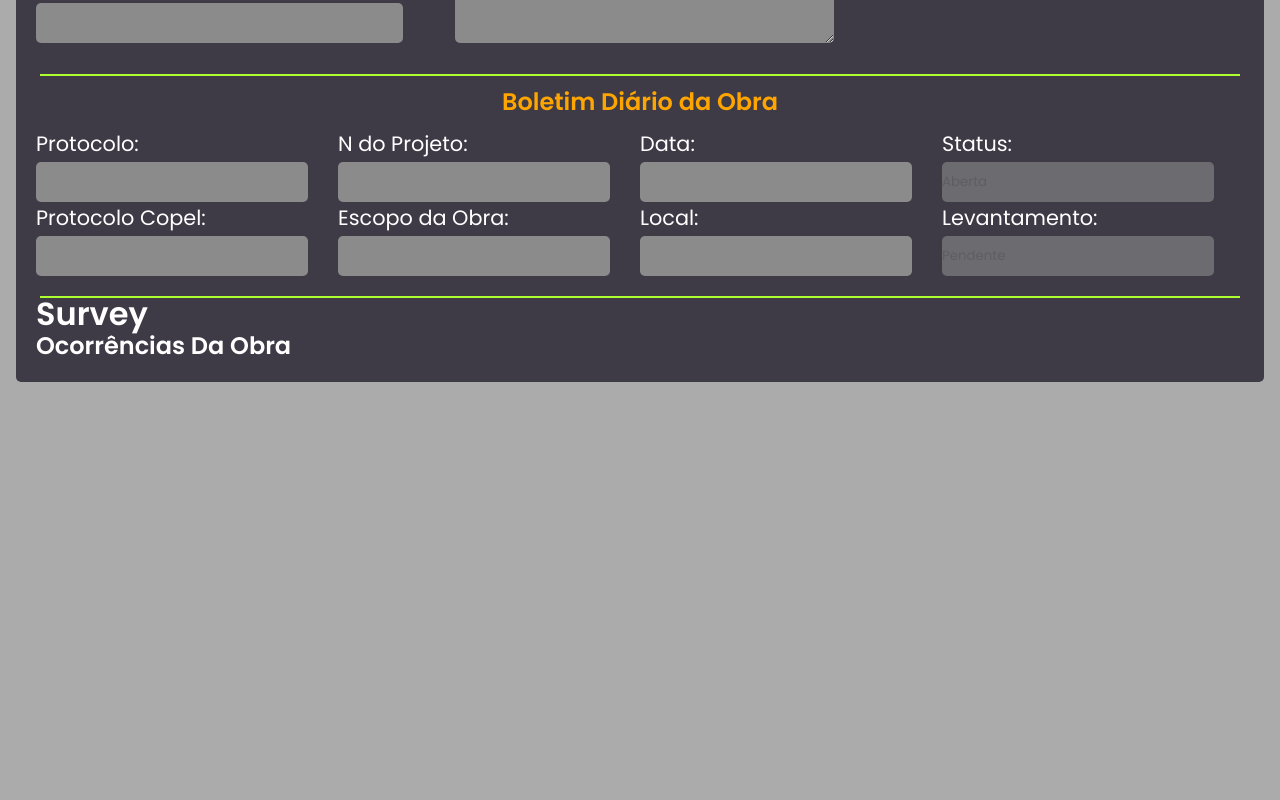
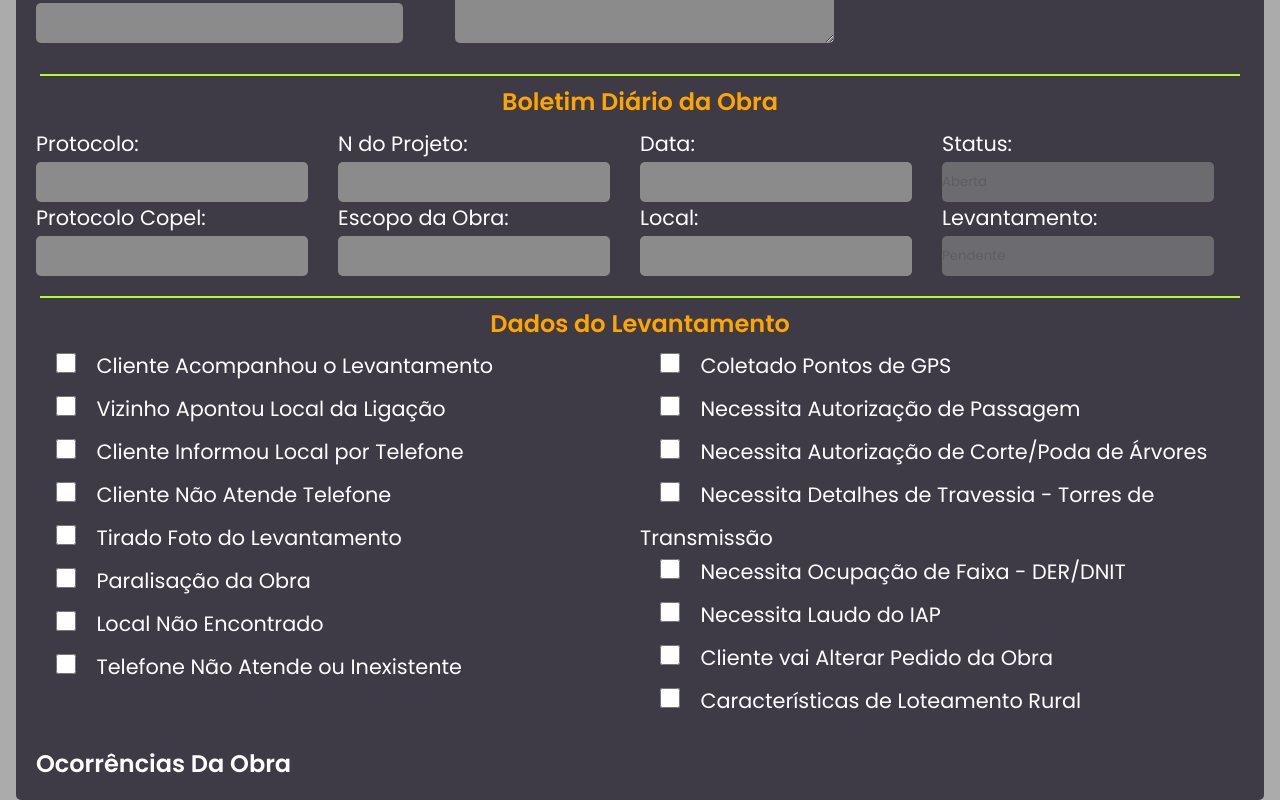
Before and after one commit to PhilipeAnderson/airlinesAA, a React (Create React App) app: page /addprotocolo in a window 1280 px wide. Shown: the part 695-1495 px from the top of the page. Before the commit the page ends 1077 px from the top, so only its background shows below. Built offline with nearby package versions, Linux system fonts and the light colour scheme.

Commit message:
Created Survey Data Protocol - frontend

```diff
--- a/src/components/Protocol/SurveyDataProtocol/index.js
+++ b/src/components/Protocol/SurveyDataProtocol/index.js
@@ -3,6 +3,79 @@ import styles from './styles.module.css'
 
 export function SurveyDataProtocol(){
   return(
-    <h1>Survey</h1>
+    <>
+      <h2 className={styles.nameSession}>Dados do Levantamento</h2>
+      <div className={styles.container}>
+        <div className={styles.firstColumn}>
+          <label>
+            <input type="checkbox" name="clienteacompanhouolevantamento" value="clienteacompanhouolevantamento" />
+            Cliente Acompanhou o Levantamento
+          </label><br />
+          <label>
+            <input type="checkbox" name="vizinhoapontoulocaldaligacao" value="vizinhoapontoulocaldaligacao" />
+            Vizinho Apontou Local da Ligação
+          </label><br />
+          <label>
+            <input type="checkbox" name="clienteinformoulocalportelefone" value="clienteinformoulocalportelefone" />
+            Cliente Informou Local por Telefone
+          </label><br />
+          <label>
+            <input type="checkbox" name="clientenaoatendetelefone" value="clientenaoatendetelefone" />
+            Cliente Não Atende Telefone
+          </label><br />
+          <label>
+            <input type="checkbox" name="tiradofotodolevantamento" value="tiradofotodolevantamento" />
+            Tirado Foto do Levantamento
+          </label><br />
+          <label>
+            <input type="checkbox" name="paralisacaodaobra" value="paralisacaodaobra" />
+            Paralisação da Obra
+          </label><br />
+          <label>
+            <input type="checkbox" name="localnaoencontrado" value="localnaoencontrado" />
+            Local Não Encontrado
+          </label><br />
+          <label>
+            <input type="checkbox" name="telefonenaoatendeouinexistente" value="telefonenaoatendeouinexistente" />
+            Telefone Não Atende ou Inexistente
+          </label><br />
+        </div>
+        <div className={styles.secondColumn}>
+          <label>
+            <input type="checkbox" name="coletadopontosdegps" value="coletadopontosdegps" />
+            Coletado Pontos de GPS
+          </label><br />
+          <label>
+            <input type="checkbox" name="necessitaautorizacaodepassagem" value="necessitaautorizacaodepassagem" />
+            Necessita Autorização de Passagem
+          </label><br />
+          <label>
+            <input type="checkbox" name="necessitaautorizacaodepodacortedearvores" value="necessitaautorizacaodepodacortedearvores" />
+            Necessita Autorização de Corte/Poda de Árvores
+          </label><br />
+          <label>
+            <input type="checkbox" name="necessitadetalhesdetravessiatorresdetransmissao" value="necessitadetalhesdetravessiatorresdetransmissao" />
+            Necessita Detalhes de Travessia - Torres de Transmissão
+          </label><br />
+          <label>
+            <input type="checkbox" name="necessitaocupacaodefaixaderdnit" value="necessitaocupacaodefaixaderdnit" />
+            Necessita Ocupação de Faixa - DER/DNIT
+          </label><br />
+          <label>
+            <input type="checkbox" name="necessitalaudoiap" value="necessitalaudoiap" />
+            Necessita Laudo do IAP
+          </label><br />
+          <label>
+            <input type="checkbox" name="clientevaialterarpedidodaobra" value="clientevaialterarpedidodaobra" />
+            Cliente vai Alterar Pedido da Obra
+          </label><br />
+          <label>
+            <input type="checkbox" name="caracteristicasdeloteamentorural" value="caracteristicasdeloteamentorural" />
+            Características de Loteamento Rural
+          </label><br />
+        </div>
+      </div>
+
+    </>
   )
 }
--- a/src/components/Protocol/SurveyDataProtocol/styles.module.css
+++ b/src/components/Protocol/SurveyDataProtocol/styles.module.css
@@ -0,0 +1,34 @@
+.container{
+  margin-bottom: 20px;
+  display: grid;
+  grid-template-columns: 1fr 1fr;
+  grid-template-areas: 'priorityOne priorityTwo';
+}
+
+.container input{
+  width: 10%;
+  height: 20px;
+  margin-bottom: 20px;
+  border: none;
+  border-radius: 5px;
+  background-color: #8b8b8b
+}
+
+.container label{
+  font-size: 1.3em;
+}
+
+.nameSession{
+  color: var(--title);
+  text-align: center;
+  margin-top: 10px;
+  margin-bottom: 10px;
+}
+
+.firstColumn{
+  grid-area: priorityOne;
+}
+
+.secondColumn{
+  grid-area: priorityTwo;
+}
```
